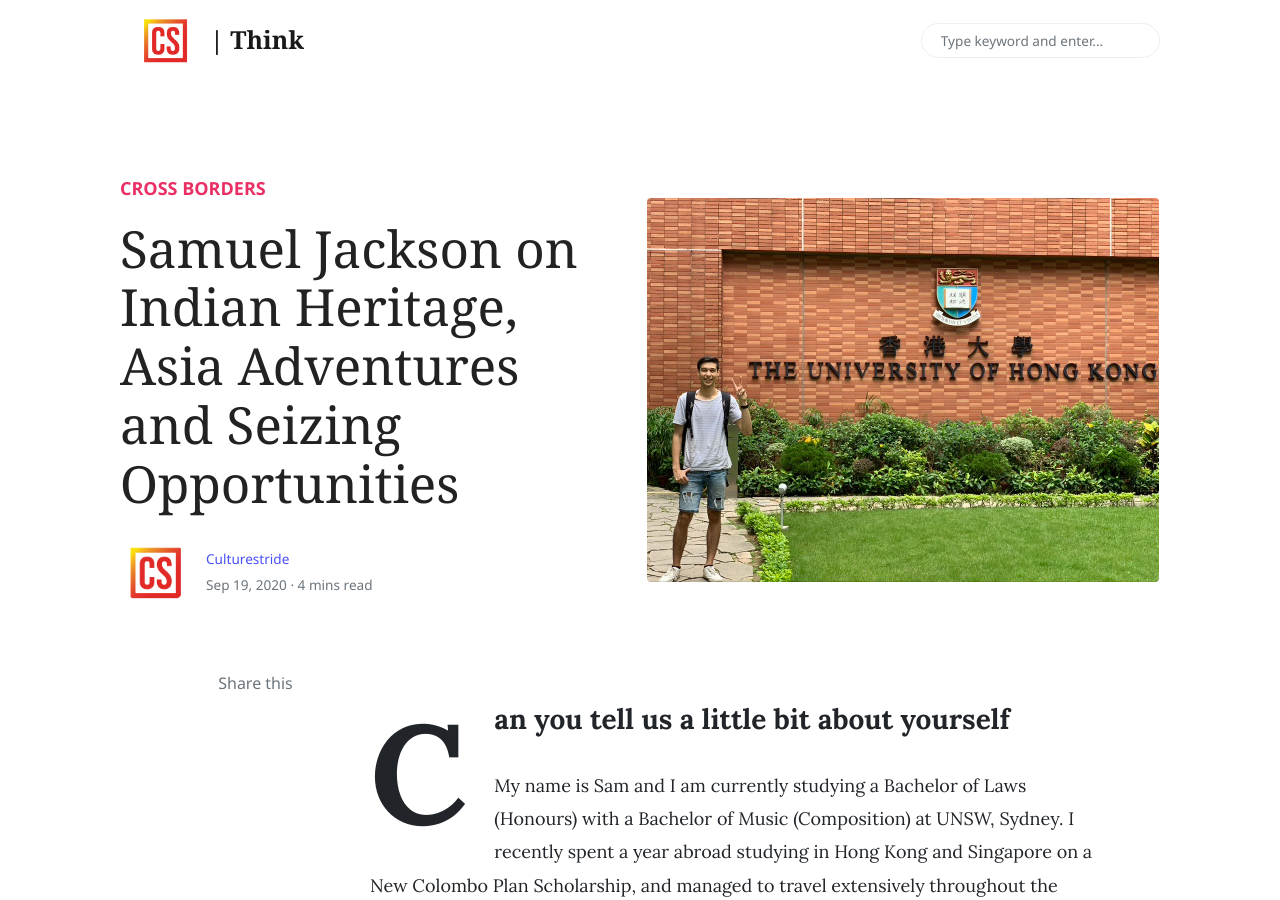
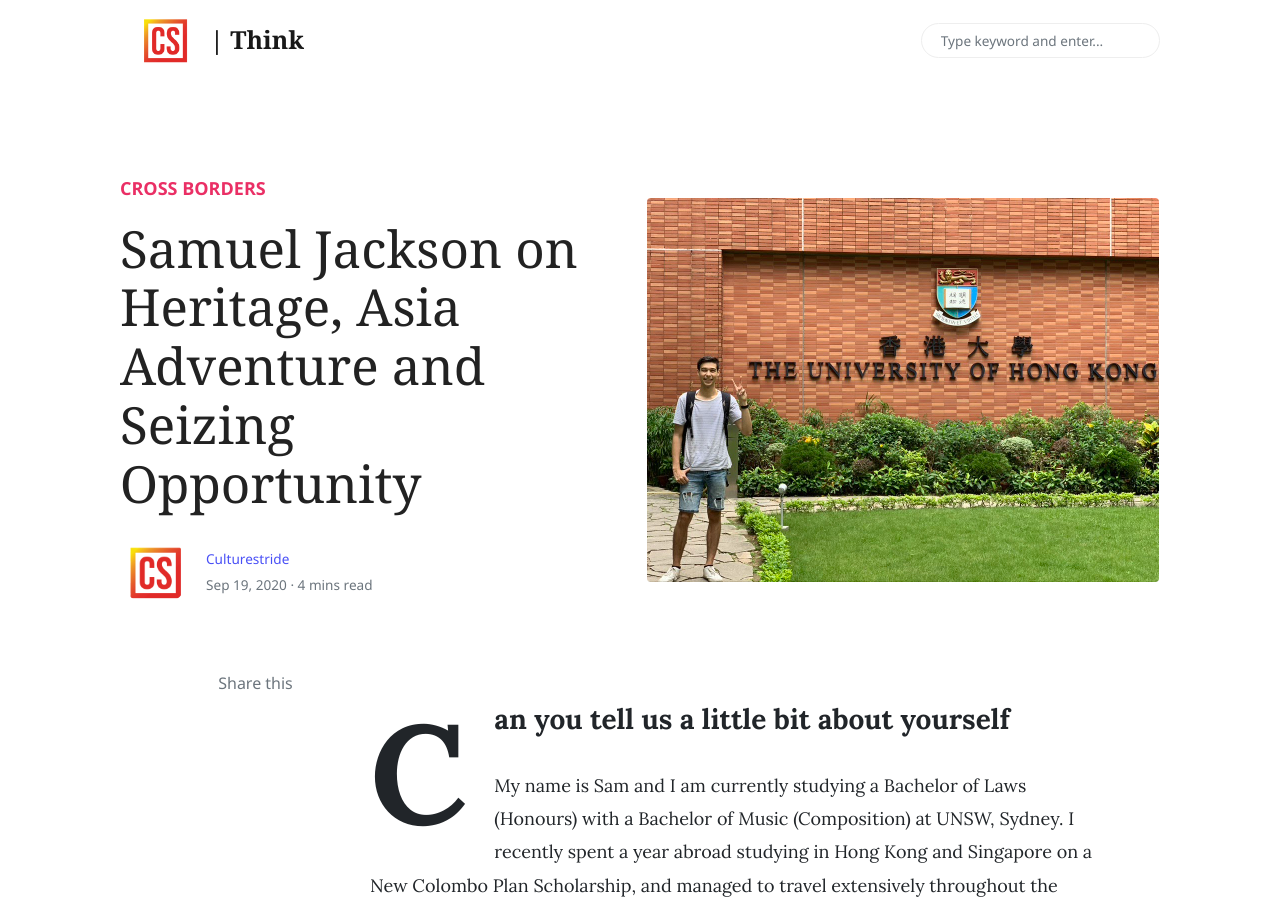
Before and after one commit to michaelliangau/culturestridethink, a Jekyll site: the page built from _posts/2020-09-19-samuel-jackson.md, in a window 1280 px wide and 900 px high. Built offline with Jekyll 4.4.1, drawn with Linux system fonts in a browser that asks for light colours; nearby versions of some CDN libraries; comment, search, counter and statistics services are not loaded.

Commit message:
editted title of sam jackson

```diff
--- a/_posts/2020-09-19-samuel-jackson.md
+++ b/_posts/2020-09-19-samuel-jackson.md
@@ -1,6 +1,6 @@
 ---
 layout: post
-title:  "Samuel Jackson on Indian Heritage, Asia Adventures and Seizing Opportunities"
+title:  "Samuel Jackson on Heritage, Asia Adventure and Seizing Opportunity"
 categories: [Cross Borders]
 image: think/assets/images/samuel-jackson-1.jpeg
 author: culturestride
```
